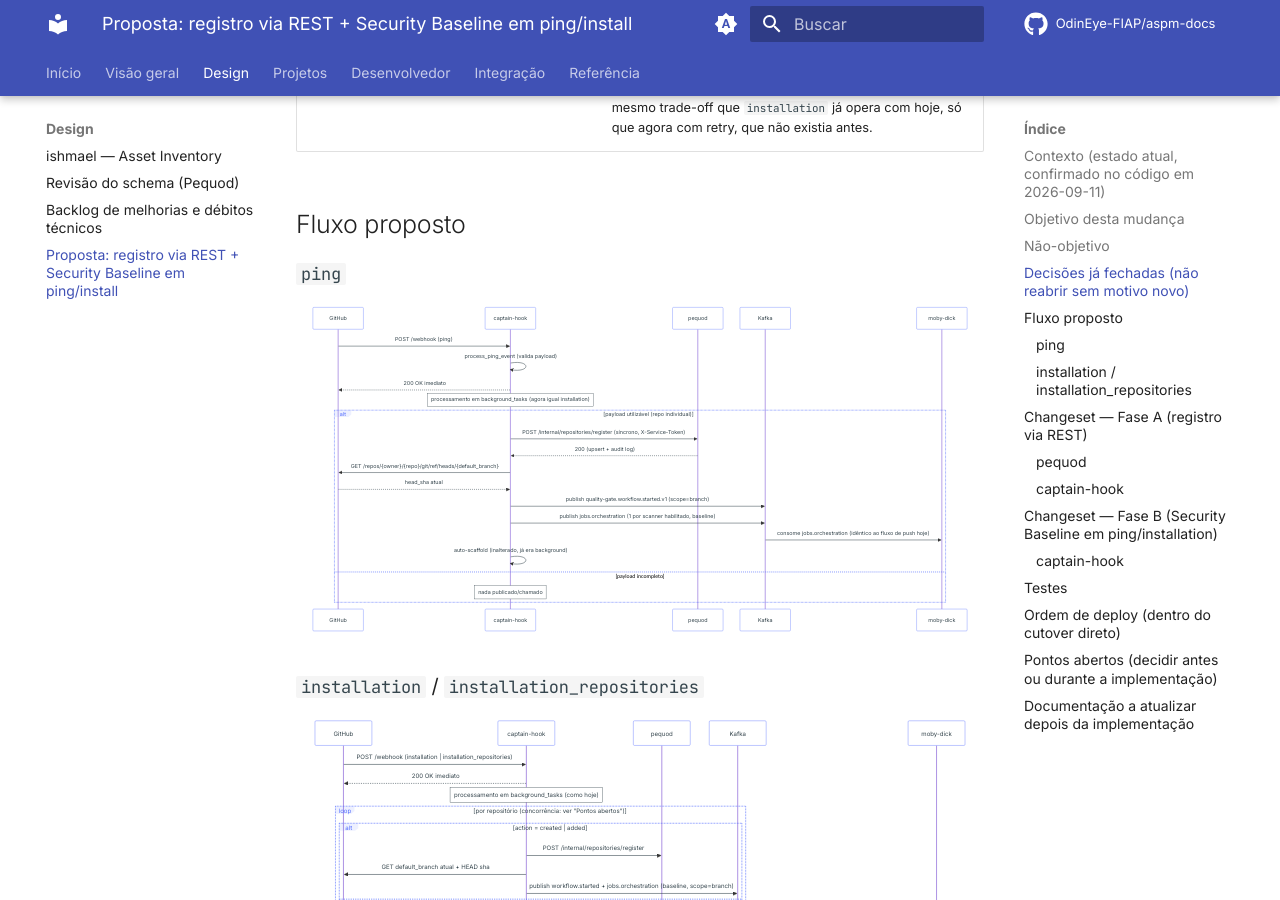
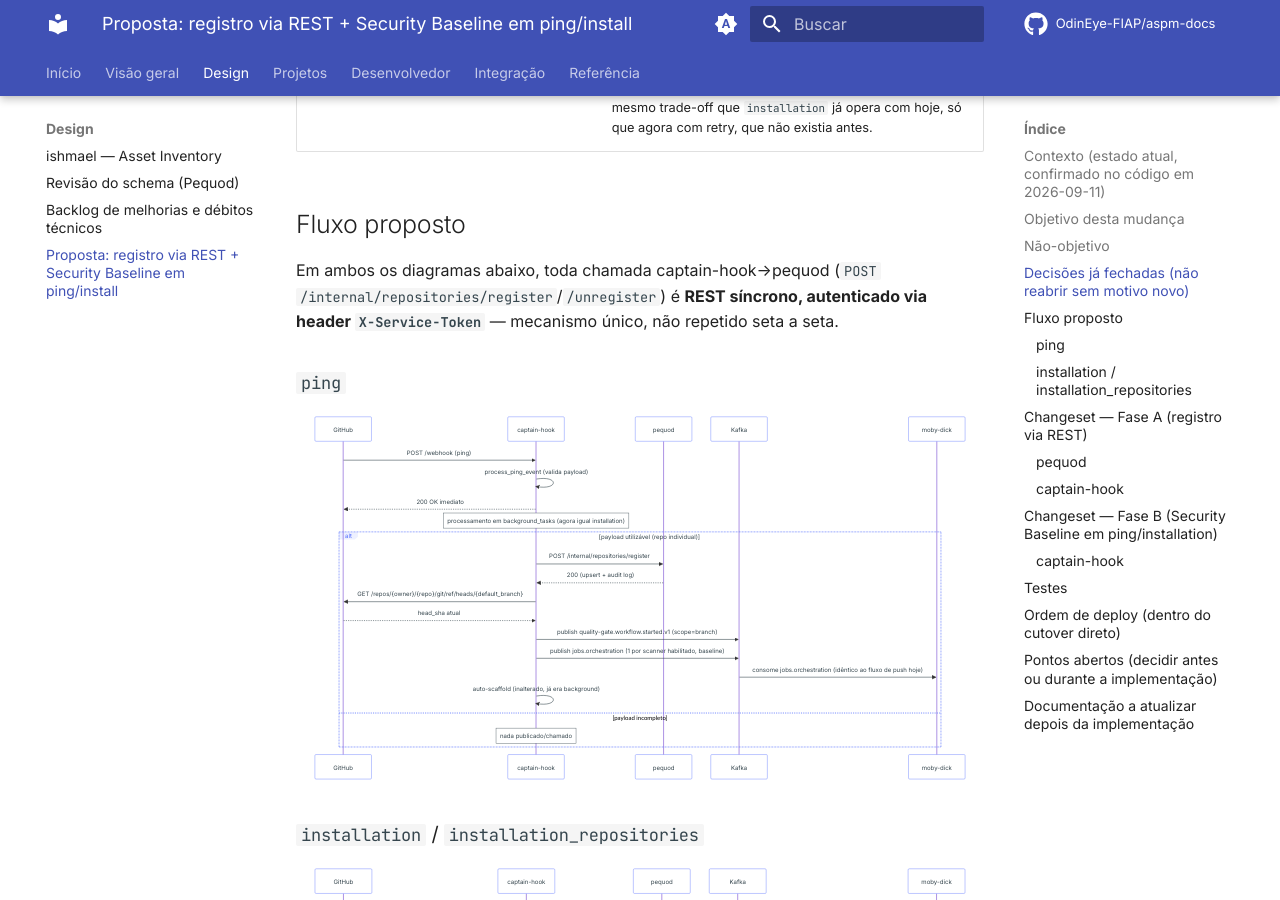
Before and after one commit to OdinEye-FIAP/aspm-docs, an MkDocs documentation site: the page built from docs/design/ping-install-rest-migration.md, in a window 1280 px wide and 900 px high, scrolled down 3094 px. Built offline with MkDocs 1.6.1 and Material for MkDocs 9.7.7, drawn with Linux system fonts in a browser that asks for light colours; comment, search, counter and statistics services are not loaded.

Commit message:
docs: anotacao de auth do endpoint de registro fica so uma vez, simetrica nos dois diagramas

````diff
--- a/docs/design/ping-install-rest-migration.md
+++ b/docs/design/ping-install-rest-migration.md
@@ -84,6 +84,11 @@ resposta ao GitHub.
 
 ## Fluxo proposto
 
+Em ambos os diagramas abaixo, toda chamada captain-hook→pequod
+(`POST /internal/repositories/register`/`/unregister`) é **REST
+síncrono, autenticado via header `X-Service-Token`** — mecanismo único,
+não repetido seta a seta.
+
 ### `ping`
 
 ```mermaid
````
Also changed, not shown: other parts of docs/design/ping-install-rest-migration.md (+1 -1 lines).
